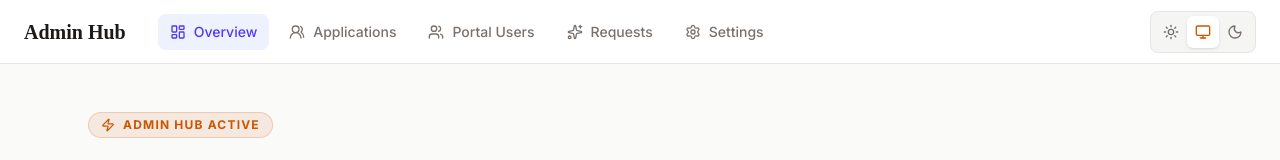
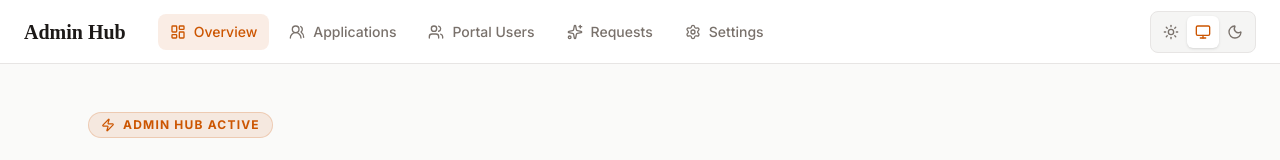
Before and after one commit to jopperdeplop/saleor-app-marketplace-tax, a Next.js app: page / in a window 1280 px wide. Shown: the top 160 px of the page. Built offline with nearby package versions, Linux system fonts and the light colour scheme; no server answers; the database is empty; sample sign-in values are in the browser's storage.

Commit message:
Style: Match navigation to system accent color

```diff
--- a/src/components/Navigation.tsx
+++ b/src/components/Navigation.tsx
@@ -21,8 +21,8 @@ function NavLink({ href, children, icon: Icon, isActive }: NavLinkProps) {
             className={cn(
                 "flex items-center gap-2 py-2 px-3 rounded-lg transition-all text-sm font-medium",
                 isActive
-                    ? "text-indigo-600 bg-indigo-50 dark:bg-indigo-900/10 dark:text-indigo-400"
-                    : "text-stone-500 hover:text-indigo-600 dark:text-stone-400 dark:hover:text-stone-300"
+                    ? "text-accent bg-accent/10"
+                    : "text-stone-500 hover:text-accent dark:text-stone-400 dark:hover:text-stone-300"
             )}
         >
             <Icon className="w-4 h-4" />
```
